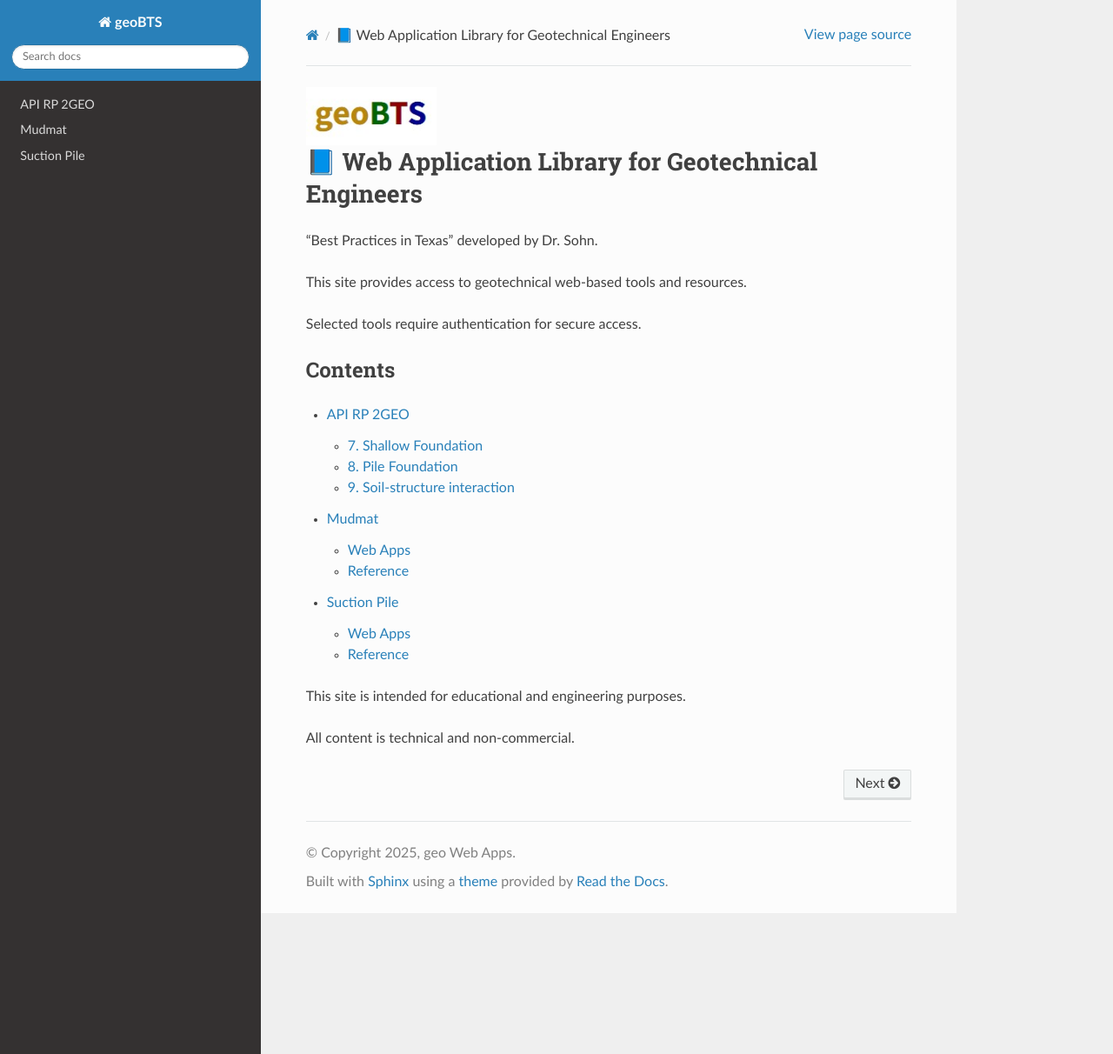
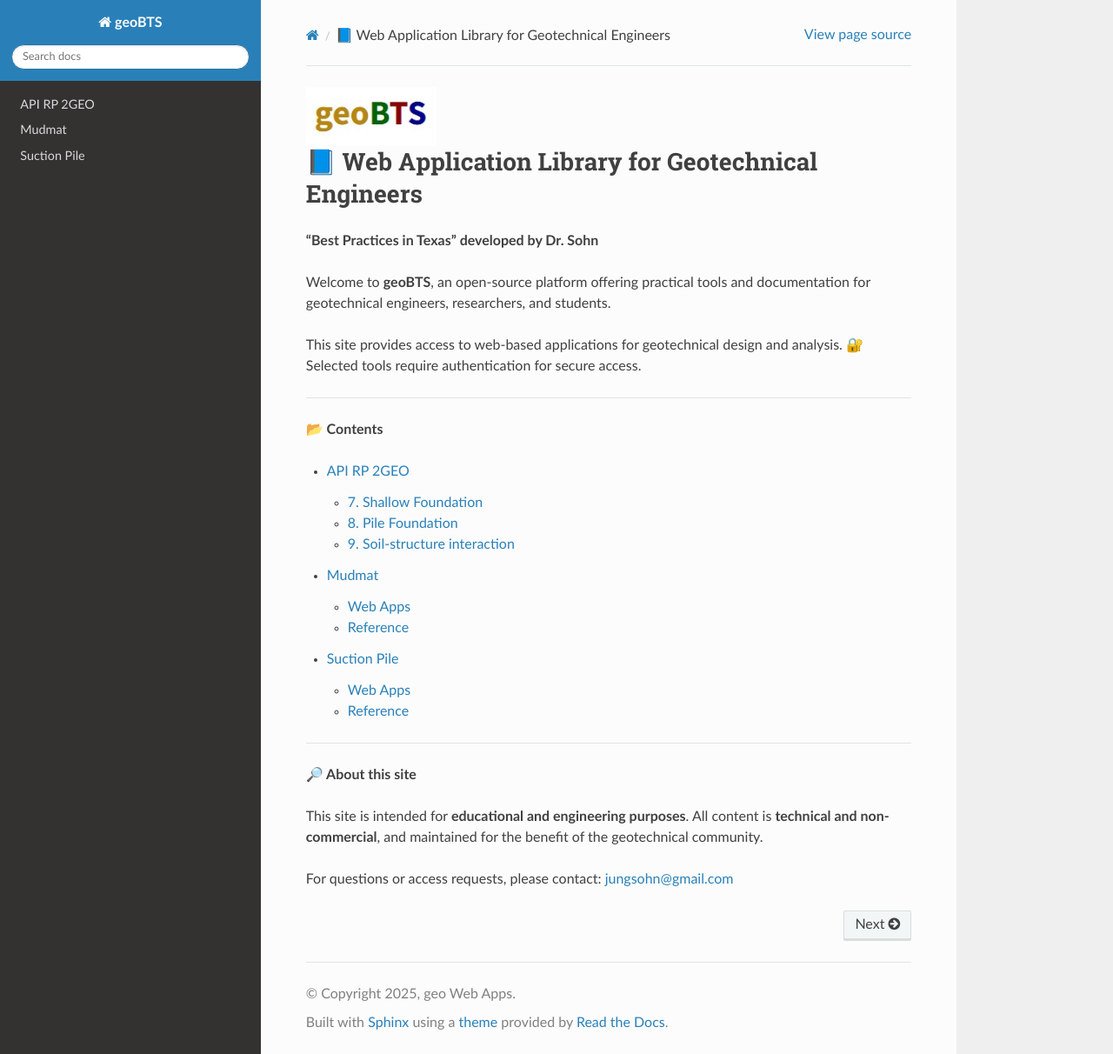
Before and after one commit to jungsohn/geoBTS, a Sphinx documentation site: the page built from docs/source/index.rst, in a window 1280 px wide and 1212 px high. Shown: the whole window at 87% size. Built offline with Sphinx 7.4.7 and the Read the Docs theme 3.1.0, drawn with Linux system fonts in a browser that asks for light colours.

Commit message:
Update index.rst

```diff
--- a/docs/source/index.rst
+++ b/docs/source/index.rst
@@ -2,18 +2,21 @@
    :alt: geoBTS Logo
    :width: 150px
 
+=========================================================
 📘 Web Application Library for Geotechnical Engineers
-==================================================
+=========================================================
 
-"Best Practices in Texas" developed by Dr. Sohn.
+**"Best Practices in Texas" developed by Dr. Sohn**
 
-This site provides access to geotechnical web-based tools and resources.
+Welcome to **geoBTS**, an open-source platform offering practical tools and documentation
+for geotechnical engineers, researchers, and students.
 
-Selected tools require authentication for secure access.
+This site provides access to web-based applications for geotechnical design and analysis.
+🔐 Selected tools require authentication for secure access.
 
+----
 
-Contents
---------
+**📂 Contents**
 
 .. toctree::
    :maxdepth: 2
@@ -22,6 +25,11 @@ Contents
    Mudmat
    Suction_Pile
 
-This site is intended for educational and engineering purposes.
+----
 
-All content is technical and non-commercial.
+**🔎 About this site**
+
+This site is intended for **educational and engineering purposes**.
+All content is **technical and non-commercial**, and maintained for the benefit of the geotechnical community.
+
+For questions or access requests, please contact: `jungsohn@gmail.com <mailto:jungsohn@gmail.com>`_
```
